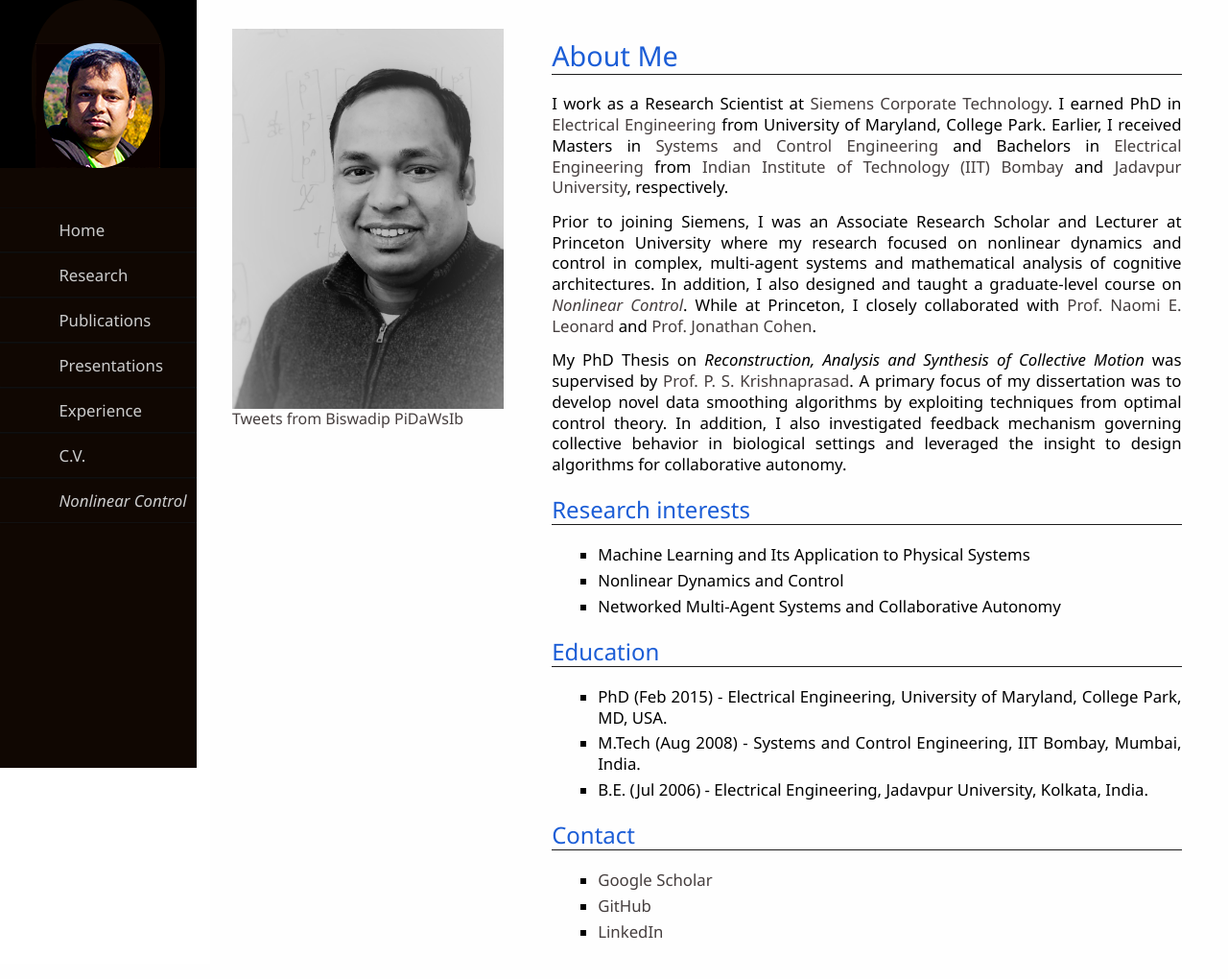
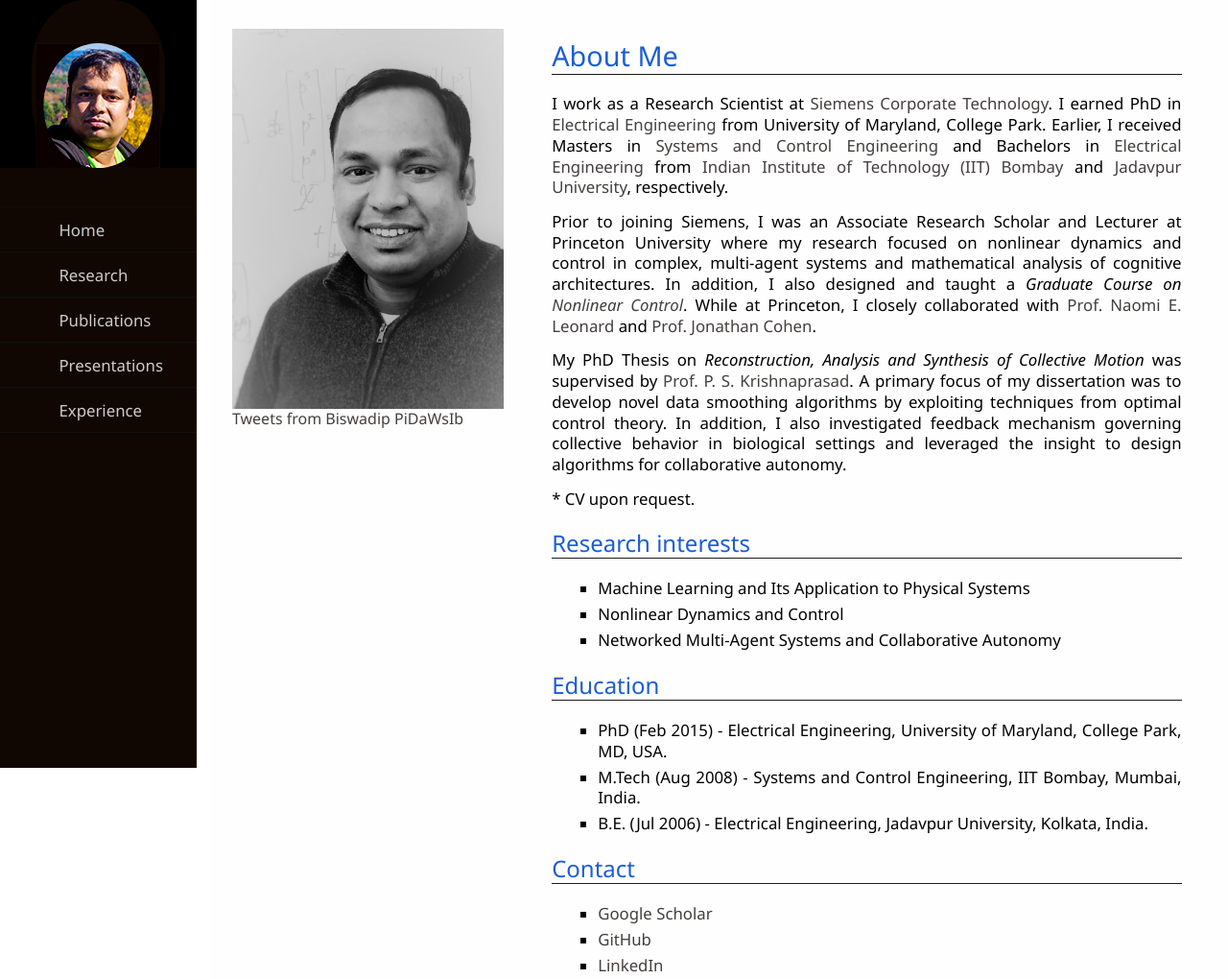
Before and after one commit to d-biswa/d-biswa.github.io, a plain HTML site: page index.html in a window 1280 px wide. Shown: the whole page at 96% size. Drawn offline with Linux system fonts and the light colour scheme.

Commit message:
Remove CV and NL Course from sidebar

```diff
--- a/index.html
+++ b/index.html
@@ -28,8 +28,10 @@
                     <li><a href="Publications.html"><div class="text">Publications</div></a></li>
                     <li><a href="Presentations.html"><div class="text">Presentations</div></a></li>
                     <li><a href="Experience.html"><div class="text">Experience</div></a></li>
+                    <!--
                     <li><a href="Resume.pdf" target="_blank"><div class="text">C.V.</div></a></li>
                     <li><a href="Fall_2017_MAE544.html"><div class="text"><i>Nonlinear Control</i></div></a></li>
+                    -->
                   </ul>
                </div>
         </aside>
@@ -58,8 +60,8 @@
   <p>
     Prior to joining Siemens, I was an Associate Research Scholar and Lecturer at Princeton University where my
     research focused on nonlinear dynamics and control in complex, multi-agent systems and mathematical analysis of
-    cognitive architectures. In addition, I also designed and taught a graduate-level course on
-    <a href="Fall_2017_MAE544.html"><i>Nonlinear Control</i></a>. While at Princeton, I closely collaborated with
+    cognitive architectures. In addition, I also designed and taught a <i>Graduate Course on
+    <a href="Fall_2017_MAE544.html">Nonlinear Control</a></i>. While at Princeton, I closely collaborated with
     <a href="http://www.princeton.edu/~naomi/" target="_blank">Prof. Naomi E. Leonard</a> and
     <a href="https://pni.princeton.edu/faculty/jonathan-cohen" target="_blank">Prof. Jonathan Cohen</a>.
   </p>
@@ -69,6 +71,9 @@
     A primary focus of my dissertation was to develop novel data smoothing algorithms
     by exploiting techniques from optimal control theory. In addition, I also investigated feedback mechanism governing
     collective behavior in biological settings and leveraged the insight to design algorithms for collaborative autonomy.
+  </p>
+  <p>
+  * CV upon request.
   </p>
 
   <h2>Research interests</h2>
```
Also changed, not shown: Experience.html (+2 -0 lines), Presentations.html (+2 -0 lines), Publications.html (+2 -0 lines), Research.html (+2 -0 lines).
